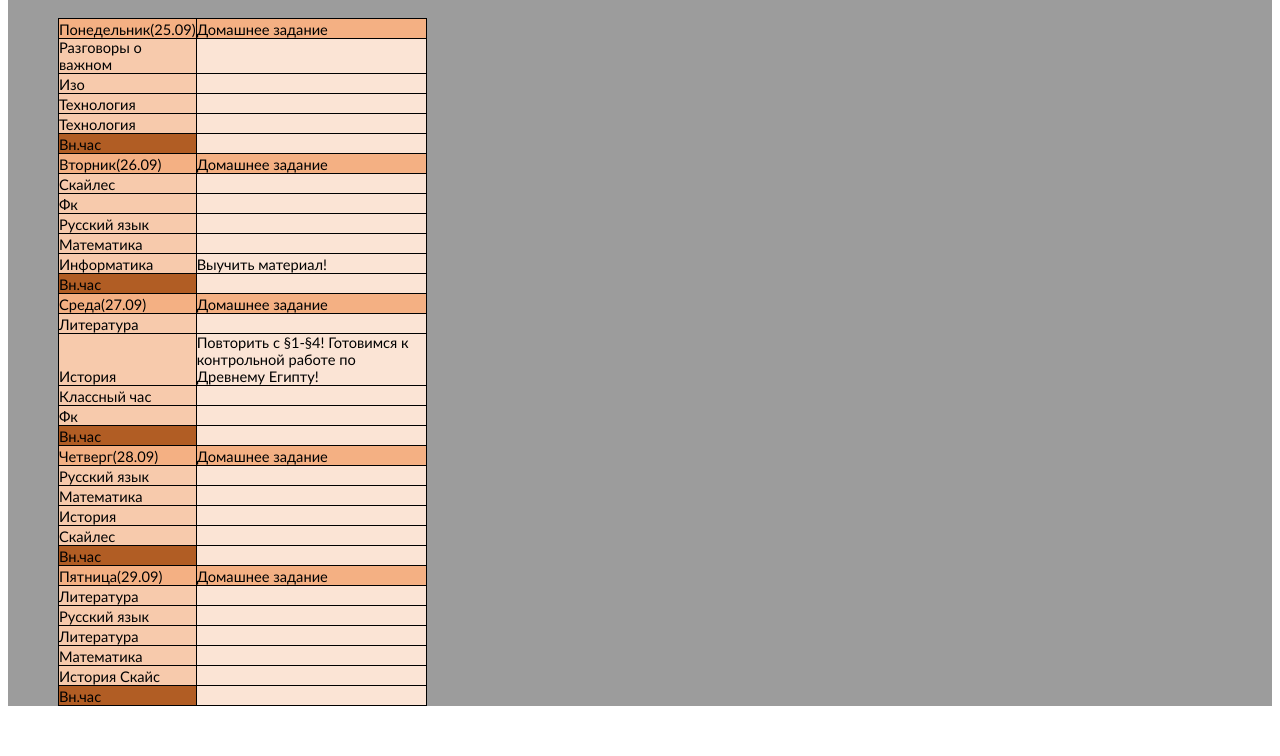
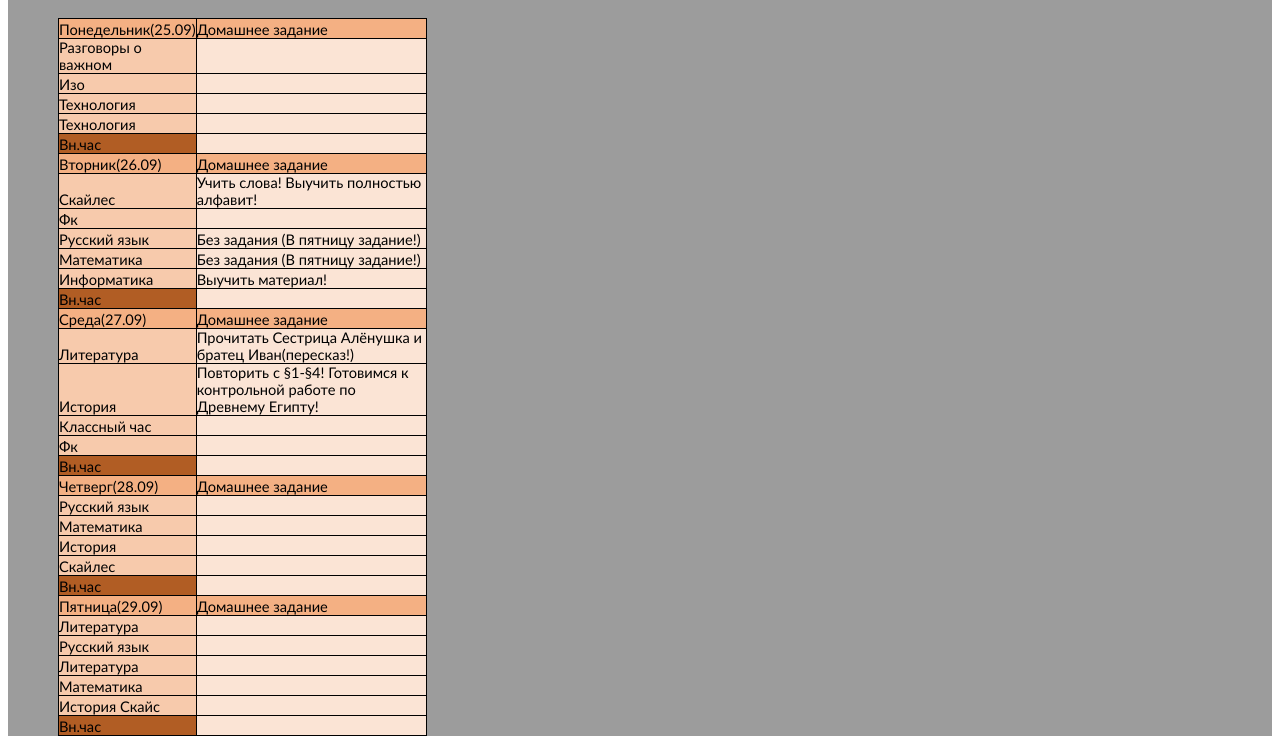
Before and after one commit to SkosSc/SkosSchool11, a plain HTML site: page Элект.Журнал/Paspisanie.html in a window 1280 px wide. Shown: the part 903-1659 px from the top of the page. Before the commit the page ends 1629 px from the top, so only its background shows below. Drawn offline with Linux system fonts and the light colour scheme.

Commit message:
Add files via upload

```diff
--- a/Элект.Журнал/Paspisanie.html
+++ b/Элект.Журнал/Paspisanie.html
@@ -363,7 +363,7 @@
 	          </tr>
 	          <tr class="row7">
 	            <td class="column0 style2 s">Скайлес</td>
-	            <td class="column1 style3 null"></td>
+	            <td class="column1 style3 null"> Учить слова! Выучить полностью алфавит!</td>
 	          </tr>
 	          <tr class="row8">
 	            <td class="column0 style2 s">Фк</td>
@@ -371,11 +371,11 @@
 	          </tr>
 	          <tr class="row9">
 	            <td class="column0 style2 s">Русский язык</td>
-	            <td class="column1 style3 null"></td>
+	            <td class="column1 style3 null"> Без задания (В пятницу задание!)</td>
 	          </tr>
 	          <tr class="row10">
 	            <td class="column0 style2 s">Математика</td>
-	            <td class="column1 style3 null"></td>
+	            <td class="column1 style3 null"> Без задания (В пятницу задание!)</td>
 	          </tr>
 	          <tr class="row11">
 	            <td class="column0 style2 s">Информатика</td>
@@ -391,7 +391,7 @@
 	          </tr>
 	          <tr class="row14">
 	            <td class="column0 style2 s">Литература</td>
-	            <td class="column1 style3 null"></td>
+	            <td class="column1 style3 null"> Прочитать Сестрица Алёнушка и братец Иван(пересказ!)</td>
 	          </tr>
 	          <tr class="row15">
 	            <td class="column0 style2 s">История</td>
```
